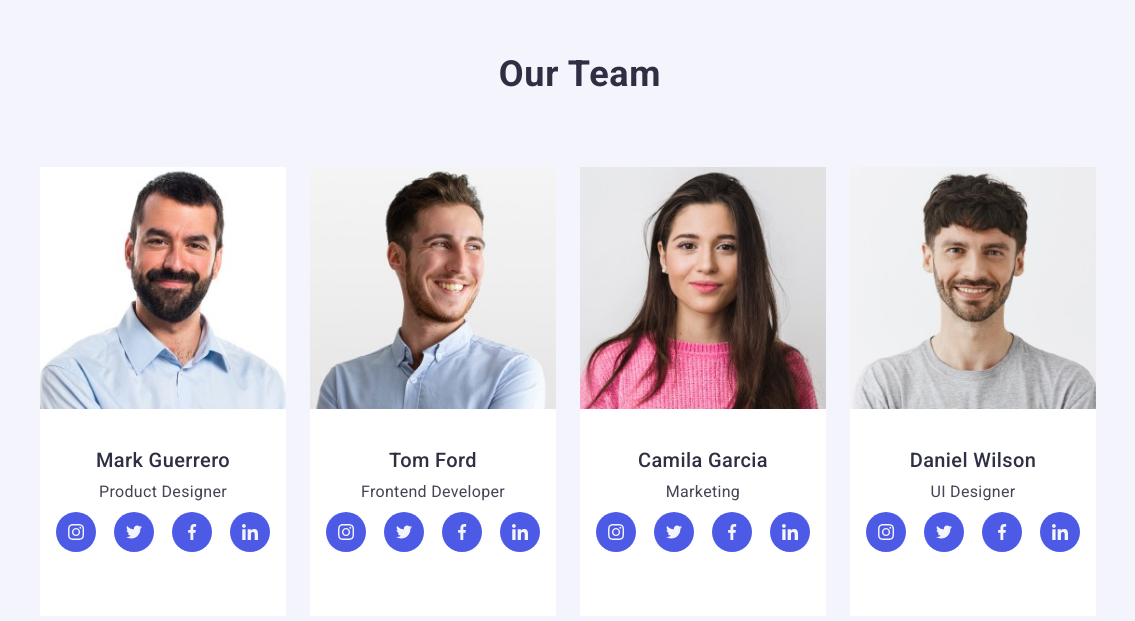
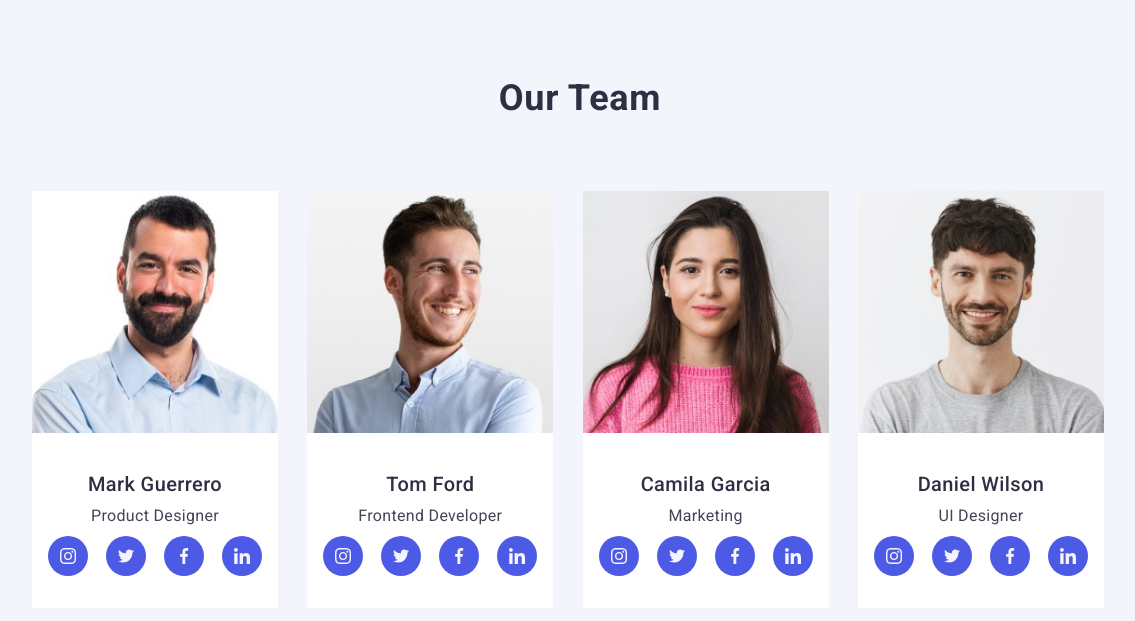
Before and after one commit to MikeIV2007/goit-markup-hw-07, a website: page index.html in a window 1536 px wide. Shown: the part 1743-2364 px from the top of the page, without its empty margins (188-1323 px from the left). Drawn offline with nearby package versions, Linux system fonts and the light colour scheme.

Commit message:
desk_profile

```diff
--- a/scss/_profile.scss
+++ b/scss/_profile.scss
@@ -8,7 +8,7 @@
   padding-top: 96px;
   margin-bottom: 96px;
   .container {
-    .profile-list {
+    .profile-list.list {
       display: block;
       width: 246px;
       margin-left: auto;
@@ -56,7 +56,7 @@
     padding-top: 96px;
     margin-bottom: 96px;
     .container {
-      .profile-list {
+      .profile-list.list {
         display: flex;
         justify-content: center;
         align-items: center;
@@ -71,10 +71,32 @@
           margin-right: 12px;
           max-width: 246px;
           &:nth-last-child(1) {
-            margin-bottom:72px;
+            margin-bottom: 72px;
           }
         }
       }
     }
   }
 }
+
+@media screen and (min-width: 1440px) {
+  .section.profile {
+    padding-top: 120px;
+    padding-bottom:120px;
+    .container {
+      .profile-list.list {
+        justify-content: space-between;
+        padding-left: 156px;
+        padding-right: 156px;
+        padding-bottom: 0px;
+        .item {
+          margin-bottom: 0;
+          padding-bottom: 0;
+          &:nth-last-child(1) {
+            margin-bottom: 0px;
+          }
+        }
+      }
+    }
+  }
+}
--- a/scss/_projects.scss
+++ b/scss/_projects.scss
@@ -5,6 +5,7 @@
 
 .projects-list.list {
   display: flex;
+  align-items: center;
   justify-content: center;
   margin: -12px;
   .item {
```
Also changed, not shown: css/styles.css.
